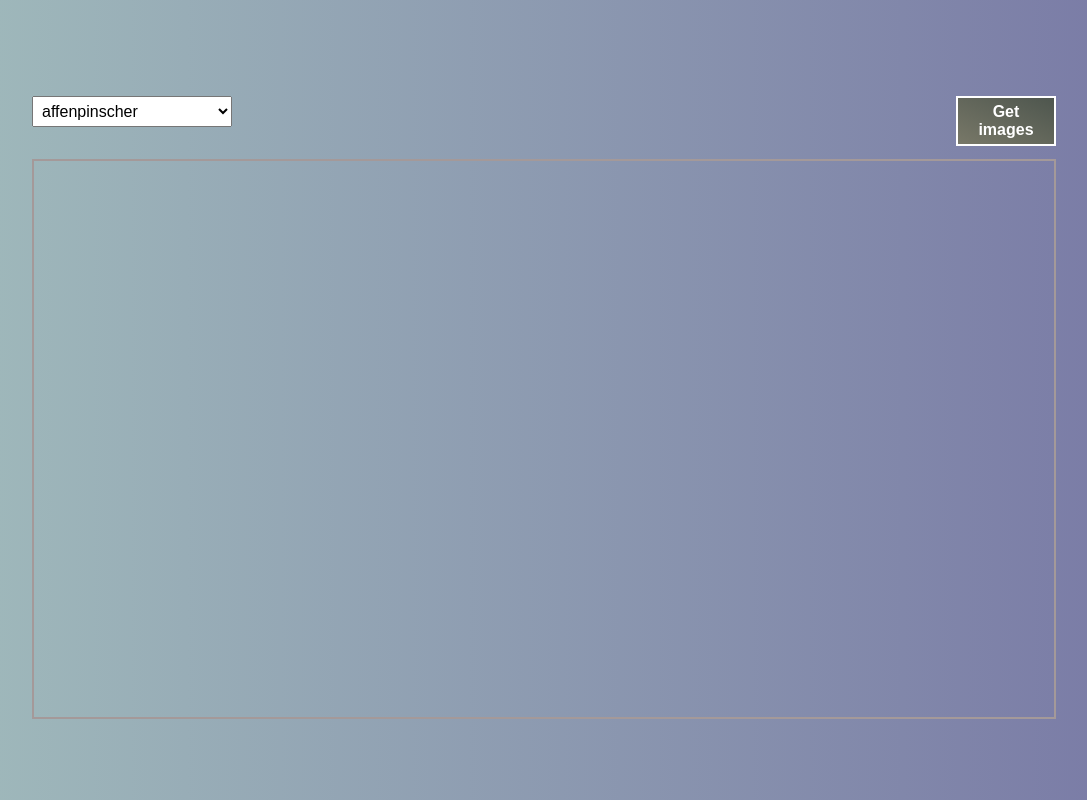
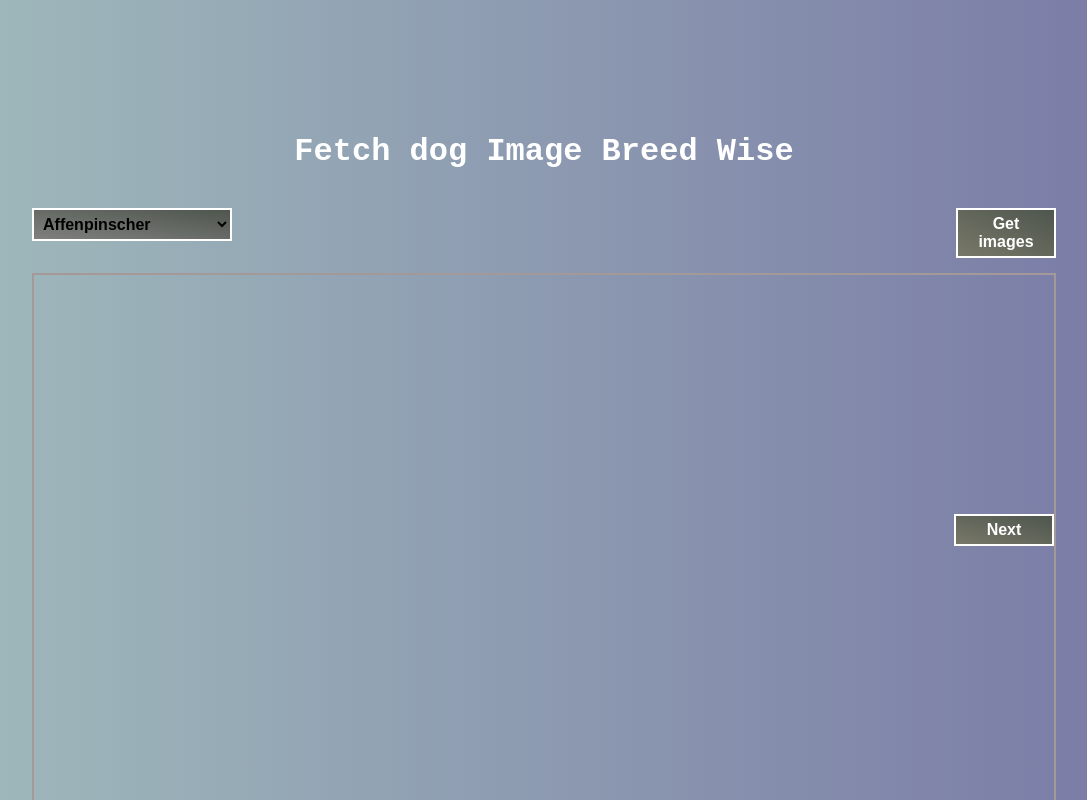
Before and after one commit to chaturvedi-anil/dogDetailsBreedWise, a plain HTML site: page index.html in a window 1280 px wide. Both pictures are taken after a click on the button "Get images". Shown: the top 800 px of the page, without its empty margins (96-1183 px from the left). Drawn offline with nearby package versions, Linux system fonts and the light colour scheme; no server answers.

Commit message:
final Commit

```diff
--- a/index.html
+++ b/index.html
@@ -9,6 +9,7 @@
     <link rel="stylesheet" href="style.css">
 </head>
 <body>
+    <h1>Fetch dog Image Breed Wise</h1>
     <div class="breed-btn-container">
         <select name="dogBreed" id="dog-breed">
             <!-- <option value="">Choose Breed</option> -->
@@ -20,6 +21,7 @@
         <div id="dog-img">
 
         </div>
+        <button type="submit" class="btn" id="nextBtn">Next</button>
     </div>
 
     <script src="script.js"></script>
--- a/script.js
+++ b/script.js
@@ -2,6 +2,8 @@
 const getImageBtn=document.getElementById('getImageBtn');
 const nextBtn = document.getElementById('nextBtn');
 const dogImage=document.getElementById('dog-img');
+let breedName="";
+
 // dog Breed array
 var dogBreed = ["affenpinscher","african","airedale","akita","appenzeller",
                 "australian","basenji","beagle","bluetick","borzoi",
@@ -25,6 +27,7 @@ var dogBreed = ["affenpinscher","african","airedale","akita","appenzeller",
 let select=document.getElementById('dog-breed');
 select.addEventListener('change', changeBreed());
 
+// select breed from option tag
 function changeBreed()
 {
     dogBreed.forEach(breed=>{
@@ -35,23 +38,23 @@ function changeBreed()
     });
 }
 
+// fetches image form dog api
 async function fetchDogByBreed(url)
 {
     const response=await fetch(url);
-    // console.log(response);
     const dogDetails=await response.json();
-    // console.log(dogDetails);
     return dogDetails;
 }
 getImageBtn.addEventListener('click',()=>{
-    let breedName=select.value;
+    breedName=select.value;
     var url=`https://dog.ceo/api/breed/${breedName}/images/random`;
+
+    // calling async function
     var dogDetails=fetchDogByBreed(url);
     var html="";
     dogDetails.then(data=>{
         if(data.message)
         {
-            console.log(data.message);
             html+=`
                 <img src="${data.message}" alt="">
                 `;
@@ -61,10 +64,27 @@ getImageBtn.addEventListener('click',()=>{
         {
             alert("NotFound, Please Select Right Option");
         }
-    })
+    });
 });
 
-// same Breed Image
-{
+// same Breed next Image
+nextBtn.addEventListener('click',()=>{
+    var url=`https://dog.ceo/api/breed/${breedName}/images/random`;
 
-}
+    // calling async function for same breed
+    var dogDetails=fetchDogByBreed(url);
+    var html="";
+    dogDetails.then(data=>{
+        if(data.message)
+        {
+            html+=`
+                <img src="${data.message}" alt="">
+                `;
+                dogImage.innerHTML=html;
+        }
+        else
+        {
+            alert("NotFound");
+        }
+    });
+});
--- a/style.css
+++ b/style.css
@@ -3,6 +3,14 @@ body
     margin: 5rem;
     padding: 1rem 3rem;
     background: linear-gradient(to right,rgb(161, 188, 188),rgb(120, 120, 165));
+}
+h1
+{
+    text-align: center;
+    color: #fff;
+    font-weight: bold;
+    padding: 1rem;
+    font-family: 'Courier New', Courier, monospace;
 }
 
 /* button */
@@ -24,6 +32,11 @@ body
     padding: 5px;
     font-size: 1rem;
     font-family: sans-serif;
+    font-weight: bold;
+    border: 2px solid #fff;
+    text-transform: capitalize;
+    /* color: #fff; */
+    background: linear-gradient(to top right, rgb(128, 128, 125),rgb(78, 86, 78));
 }
 #breed-btn-container
 {
@@ -50,5 +63,6 @@ body
 }
 #nextBtn
 {
-
+    position: relative;
+    top: 43%;
 }
```
